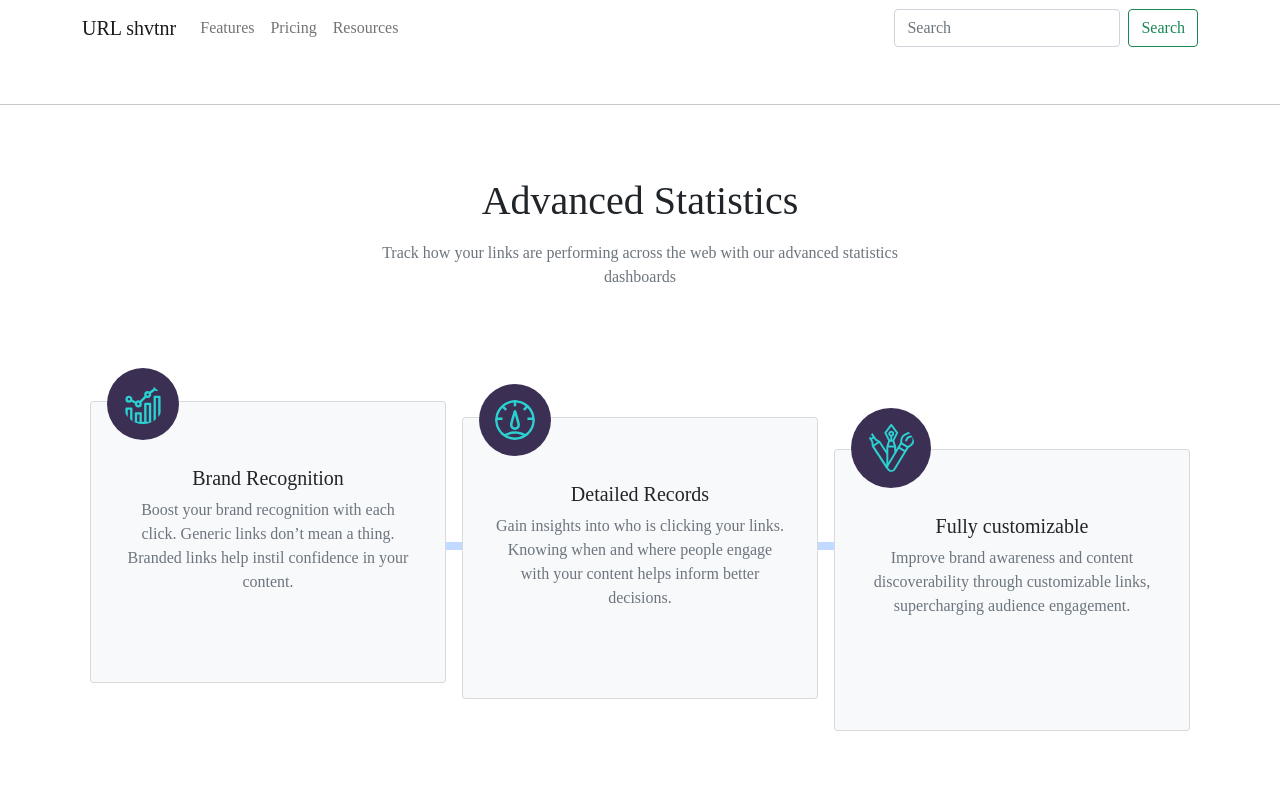
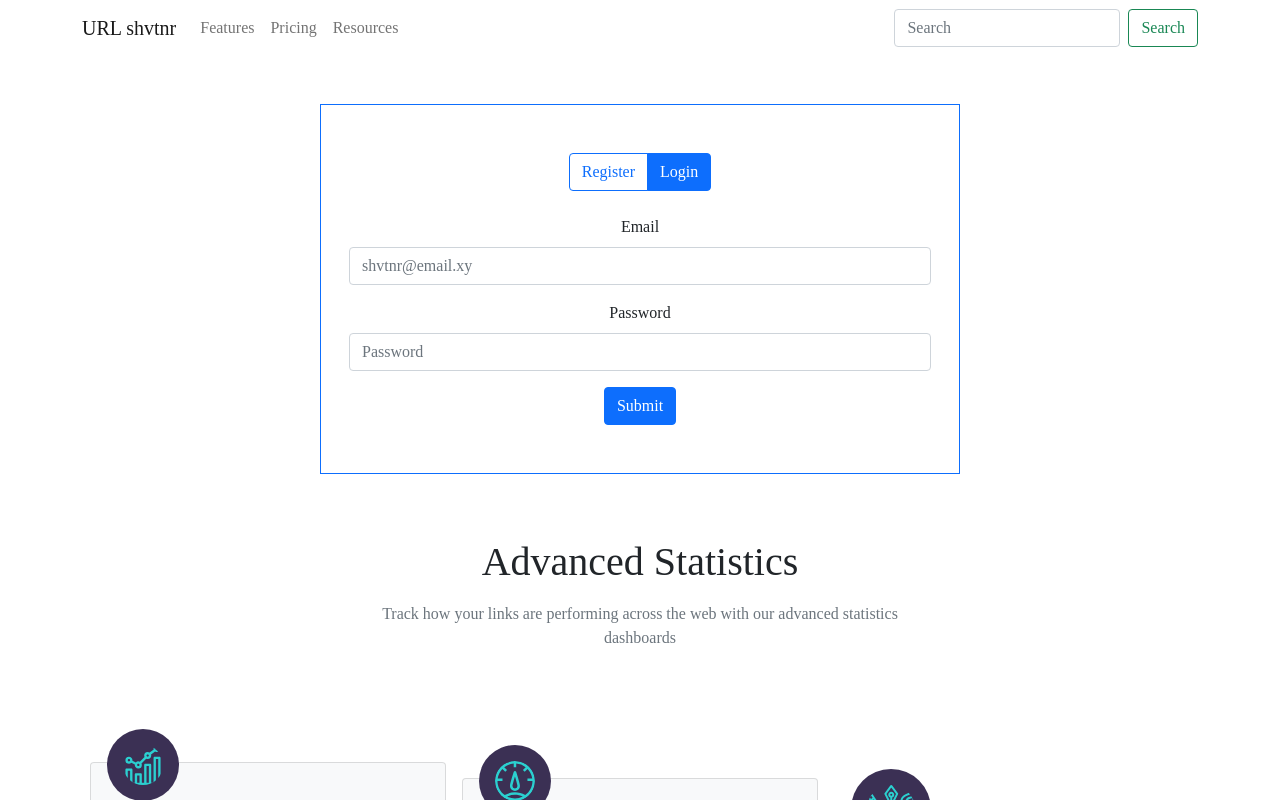
Before and after one commit to xpanvictor/url-shortener, a React (Vite) app in the folder front/: page /join in a window 1280 px wide. Shown: the top 800 px of the page. Built offline with nearby package versions, Linux system fonts and the light colour scheme.

Commit message:
Added the login page
This is just the UI
To fix the widths
To add functionality of API handling

```diff
--- a/front/src/components/index.js
+++ b/front/src/components/index.js
@@ -1,4 +1,5 @@
 export { default as Navig } from './nav';
+export { default as Login } from './login';
 export { default as Hero } from './Hero';
 export { default as Stats } from './Stats';
 export { default as Dsp } from './Dsp';
--- /dev/null
+++ b/front/src/components/login.jsx
@@ -0,0 +1,80 @@
+import React, {useState, useRef} from 'react'
+import { Container, Form, ButtonGroup, Button } from 'react-bootstrap';
+
+
+function Login() {
+
+  const [user, setUser] = useState({})
+  const [reg, setReg] = useState(false)
+  const [validated, setValidated] = useState(false)
+
+  const handleSubmit = (e) => {
+    e.preventDefault()
+    console.log(user)
+  }
+
+  const validator = (e) => {
+      const form = e.currentTarget
+      return form.checkValidity()
+  }
+
+  const handleChange = (e) => {
+    user[e.target.name] = e.target.value
+    setValidated(validator(e))
+    setUser(user)
+  }
+
+  return (
+    <Container className='w-50 text-center p-3 py-5 border border-primary'>
+        <ButtonGroup>
+            <Button variant='outline-primary' active={reg} onClick={()=>setReg(true)}>Register</Button>
+            <Button variant='outline-primary' active={!reg} onClick={()=>setReg(false)}>Login</Button>
+        </ButtonGroup>
+        <Form className='mt-4' validated={validated} id='lon' action='/la' onSubmit={handleSubmit} >
+        {(!reg) ? <Logen handleChange={handleChange} user={user} /> : <Register handleChange={handleChange} user={user} />}
+            <Button variant="primary" type="submit">
+                Submit
+            </Button>
+        </Form>
+    </Container>
+  )
+}
+
+function Logen({handleChange, user}){
+    return (
+        <Container>
+            <Form.Group className='mb-3' controlId='fEmail'>
+                <Form.Label>Email</Form.Label>
+                <Form.Control value={user.email} type='email' onChange={handleChange} placeholder='shvtnr@email.xy' name='email' />
+                <Form.Control.Feedback>Good</Form.Control.Feedback>
+            </Form.Group>
+            <Form.Group className="mb-3" controlId="formBasicPassword">
+                <Form.Label>Password</Form.Label>
+                <Form.Control required type="password" name='pw' onChange={handleChange} placeholder="Password" />
+                <Form.Control.Feedback type='invalid'>Password is required</Form.Control.Feedback>
+            </Form.Group>
+        </Container>
+    )
+}
+function Register({handleChange, user}){
+    return (
+        <Container>
+            <Form.Group className='mb-3' controlId='fEmail'>
+                <Form.Label>Email</Form.Label>
+                <Form.Control value={user.email} type='email' onChange={handleChange} placeholder='shvtnr@email.xy' name='email' />
+                <Form.Control.Feedback>Good</Form.Control.Feedback>
+            </Form.Group>
+            <Form.Group className="mb-3" controlId="formBasicPassword">
+                <Form.Label>Password</Form.Label>
+                <Form.Control required type="password" name='pw' onChange={handleChange} placeholder="Password" />
+                <Form.Control.Feedback type='invalid'>Password is required</Form.Control.Feedback>
+            </Form.Group>
+            <Form.Group className="mb-3" controlId="formCPassword">
+                <Form.Label>Confirm Password</Form.Label>
+                <Form.Control required type="password" name='pw' onChange={handleChange} placeholder="Confirm Password" />
+            </Form.Group>
+        </Container>
+    )
+}
+
+export default Login
--- a/front/src/components/nav.jsx
+++ b/front/src/components/nav.jsx
@@ -1,5 +1,5 @@
 import React from 'react'
-import { Container, Navbar, Form, FormControl, Nav, Row, Col, Button } from 'react-bootstrap';
+import { Container, Navbar, Form, FormControl, Nav, Button } from 'react-bootstrap';
 import { Link } from 'react-router-dom'
 
 
--- a/front/src/main.jsx
+++ b/front/src/main.jsx
@@ -2,7 +2,7 @@ import React from 'react'
 import { BrowserRouter, Routes, Route } from 'react-router-dom'
 import ReactDOM from 'react-dom/client'
 import App from './App'
-import {Navig, Hero, Footer} from './components'
+import {Navig, Login, Hero, Footer} from './components'
 import './index.css'
 
 ReactDOM.createRoot(document.getElementById('root')).render(
@@ -12,7 +12,7 @@ ReactDOM.createRoot(document.getElementById('root')).render(
       <Routes>
         <Route path='/' element={<App />}>
           <Route path='' element={<Hero />} />
-          <Route path='join' element={<hr />} />
+          <Route path='join' element={<Login />} />
         </Route>
         <Route path='/' element={<h1>Hello world</h1>} />
       </Routes>
```
